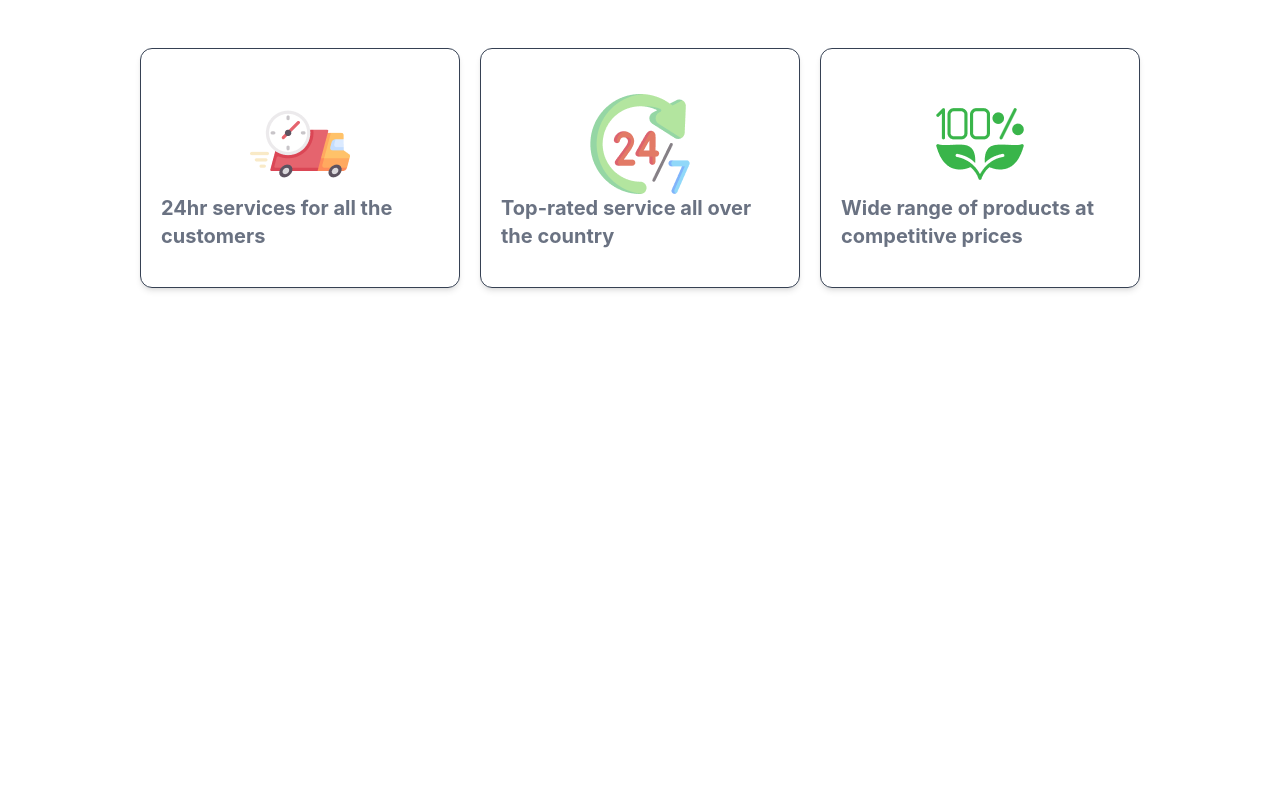
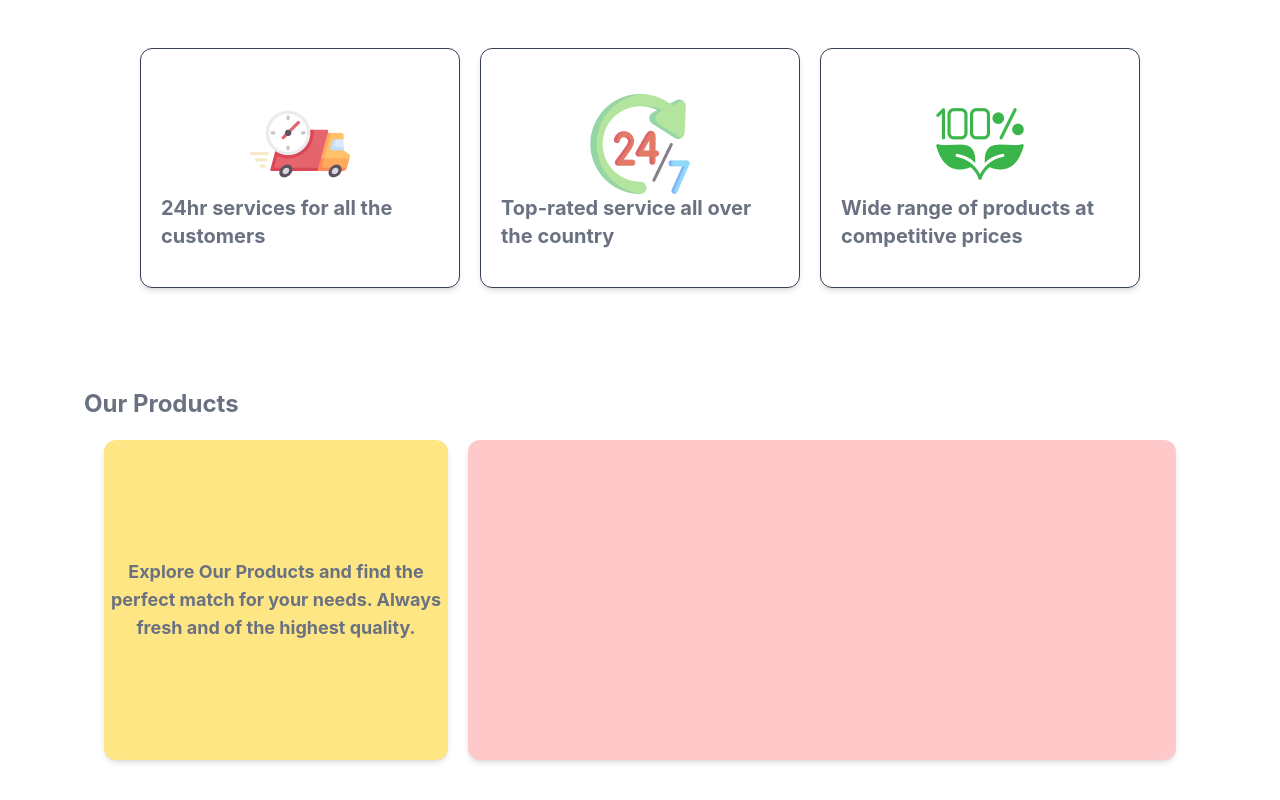
Before and after one commit to asm-saim/v4.react-natures-platers, a React (Vite) app: page / in a window 1280 px wide. Shown: the part 714-1514 px from the top of the page. Before the commit the page ends 1082 px from the top, so only its background shows below. Built offline with nearby package versions, Linux system fonts and the light colour scheme.

Commit message:
product section created

```diff
--- a/src/App.jsx
+++ b/src/App.jsx
@@ -2,13 +2,14 @@ import "./App.css";
 import Nav from "./components/Nav";
 import Banner from "./components/Banner";
 import Services from "./components/Services";
-
+import Products from "./components/Products";
 function App() {
   return (
     <>
       <Nav></Nav>
       <Banner></Banner>
       <Services></Services>
+      <Products></Products>
     </>
   );
 }
--- /dev/null
+++ b/src/components/Products.tsx
@@ -0,0 +1,19 @@
+import React from "react";
+
+const Products = () => {
+  return (
+    <div className="max-w-6xl mx-auto p-5">
+      <h2 className="font-bold text-2xl text-gray-500">Our Products</h2>
+      <div className="grid grid-cols-12 gap-5 p-5 ">
+        <div className="flex items-center justify-center col-span-4 bg-amber-200 h-80 rounded-xl shadow-md">
+          <h1 className=" font-bold text-lg text-gray-500 text-center">
+            Explore Our Products and find the perfect match for your needs. Always fresh and of the highest quality.
+          </h1>
+        </div>
+        <div className="col-span-8 bg-red-200 h-80 rounded-xl shadow-md"></div>
+      </div>
+    </div>
+  );
+};
+
+export default Products;
```
